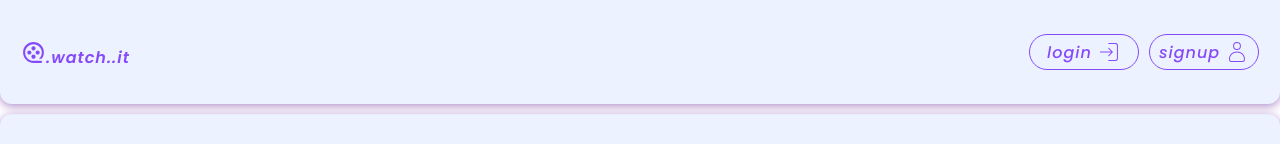
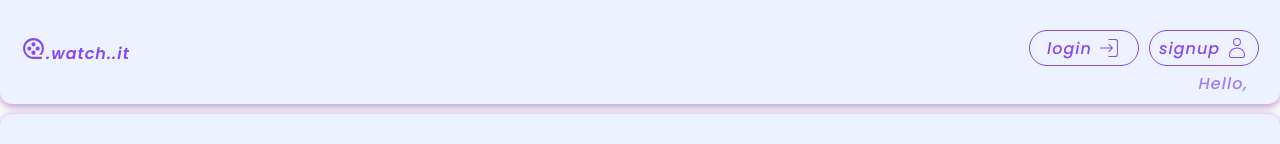
Before and after one commit to andbudha/watch-it, a React (Vite) app: page / in a window 1280 px wide. Shown: the top 144 px of the page. Built offline with nearby package versions, Linux system fonts and the light colour scheme; no server answers; the database is empty.

Commit message:
loggedin user greeting and email displayed

```diff
--- a/src/components/Navbar/Navbar.module.scss
+++ b/src/components/Navbar/Navbar.module.scss
@@ -5,11 +5,15 @@
   position: relative;
   height: 104px;
   width: 100%;
-  padding: 16px;
+  padding: 6px 16px;
   border-radius: 0 0 12px 12px;
   background-color: $second_background_color;
   box-shadow: $shadow_color 0px 2px 10px 0px,
     rgba(0, 0, 0, 0.06) 0px 0px 0px 0px;
+  @include flexBox(nowrap, column, end, center);
+  .links_main_box {
+    width: 100%;
+    height: 40px;
     @include flexBox(nowrap, row, space-between, center);
     .home_page_link_box {
       width: 130px;
@@ -70,7 +74,6 @@
           font-style: oblique;
           font-weight: 500;
         }
-
         .number_of_items_in_mylist_box {
           border: 1px solid;
           height: 24px;
@@ -104,3 +107,25 @@
       }
     }
   }
+  .greeting_main_box {
+    height: 30px;
+    width: 100%;
+    padding: 0 16px;
+    @include flexBox(nowrap, row, end, center);
+    .greeting {
+      color: $font_secondary_color;
+      font-weight: 500;
+      font-style: italic;
+      opacity: 0.7;
+      .user_email {
+        font-weight: 600;
+        opacity: 1;
+      }
+    }
+    @media screen and (max-width: 520px) {
+      @include flexBox(nowrap, row, center, center);
+      padding: 0;
+      font-size: 0.9rem;
+    }
+  }
+}
--- a/src/components/Navbar/Navbar.tsx
+++ b/src/components/Navbar/Navbar.tsx
@@ -22,6 +22,7 @@ export const Navbar = () => {
   };
   return (
     <div className={styles.nav_main_box}>
+      <div className={styles.links_main_box}>
         <NavLink to={'/'} className={styles.home_page_link_box}>
           <RiMovie2Line className={styles.logo_icon} />
           <div className={styles.logo_text_box}>
@@ -93,5 +94,11 @@ export const Navbar = () => {
           )}
         </div>
       </div>
+      <div className={styles.greeting_main_box}>
+        <h4 className={styles.greeting}>
+          Hello, <span className={styles.user_email}>{user?.email}</span>
+        </h4>
+      </div>
+    </div>
   );
 };
```
Lines whose indentation alone changed are shown as unchanged.
